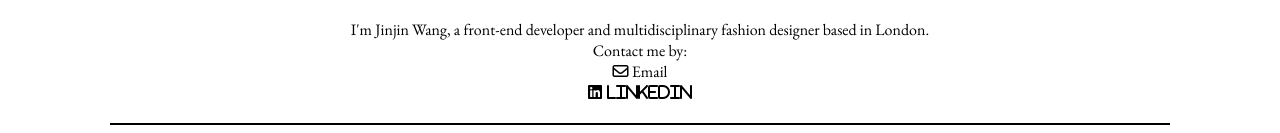
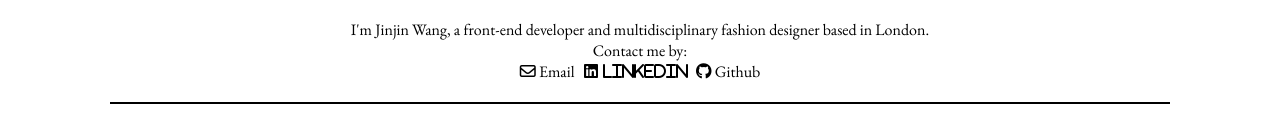
Before and after one commit to jinjinwang02/keeper, a React (Create React App) app in the folder client/: page / in a window 1280 px wide. Both pictures are taken after a click on the button "ABOUT". Shown: the part 143-276 px from the top of the page. Built offline with nearby package versions, Linux system fonts and the light colour scheme; no server answers.

Commit message:
add link to about

```diff
--- a/client/src/components/Header.js
+++ b/client/src/components/Header.js
@@ -1,10 +1,10 @@
-import React, {useState} from "react";
+import React, { useState } from "react";
 
-function Header(){
+function Header() {
   const [isExpanded, setExpanded] = useState(false);
 
   function expand() {
-    setExpanded(preValue =>{
+    setExpanded(preValue => {
       return !preValue
     });
   }
@@ -20,9 +20,9 @@ function Header(){
           <br></br>
           <p>I'm Jinjin Wang, a front-end developer and multidisciplinary fashion designer based in London.</p>
           <p>Contact me by: </p>
-        <i className="far fa-envelope"></i> <a href="mailto: jinjinwang@gmail.com" target="_blank" rel="noopener noreferrer">Email</a>
-        <br></br>
-        <i className="icon fab fa-linkedin"> <a href="https://www.linkedin.com/in/jinjin-wang-616a99183/" target="_blank" rel="noopener noreferrer">Linkedin</a></i>
+          <i className="far fa-envelope"></i> <a href="mailto: jinjinwang@gmail.com" target="_blank" rel="noopener noreferrer">Email   &nbsp;&nbsp;</a>
+          <i className="icon fab fa-linkedin"> <a href="https://www.linkedin.com/in/jinjin-wang-616a99183/" target="_blank" rel="noopener noreferrer">Linkedin &nbsp;</a></i>
+          <i className="fab fa-github"></i> <a href="https://github.com/lyrisswing" target="_blank" rel="noopener noreferrer">Github</a>
         </div>
       )}
     </header>
```
Lines whose indentation alone changed are shown as unchanged.
